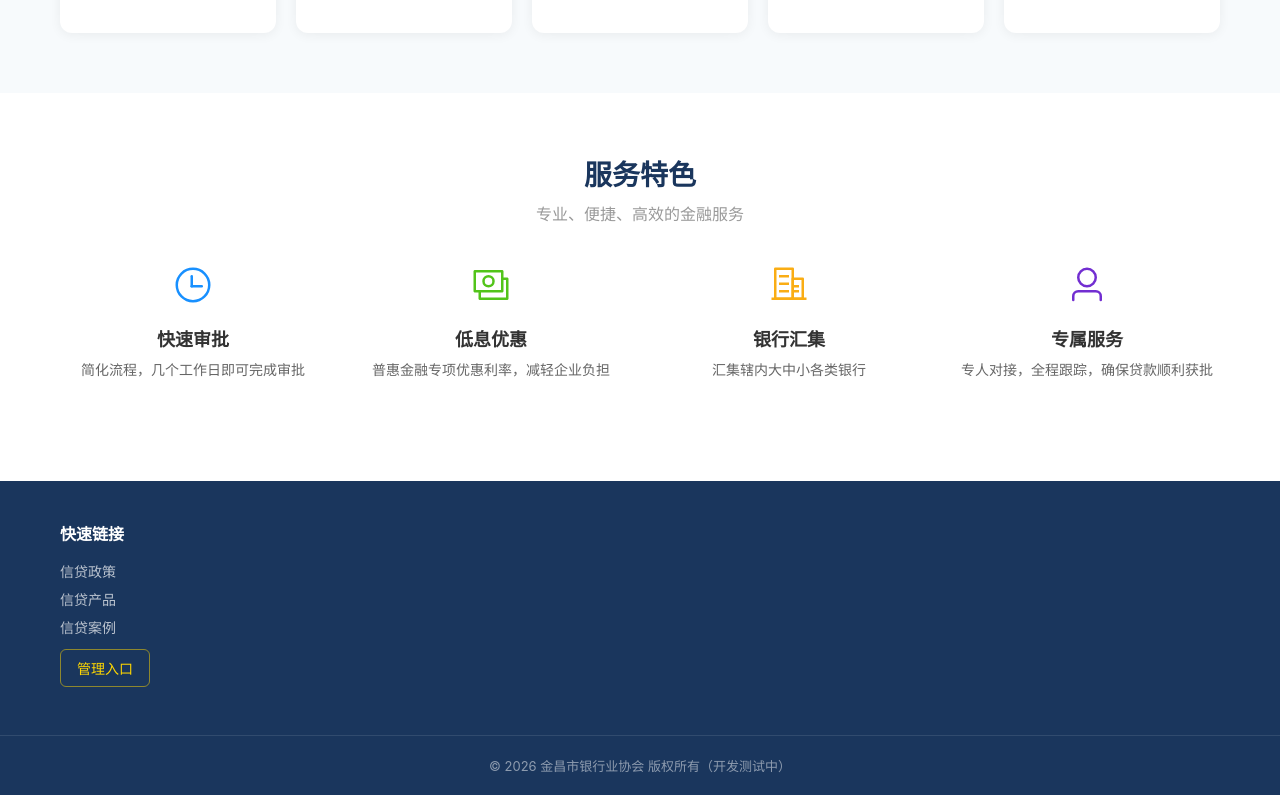
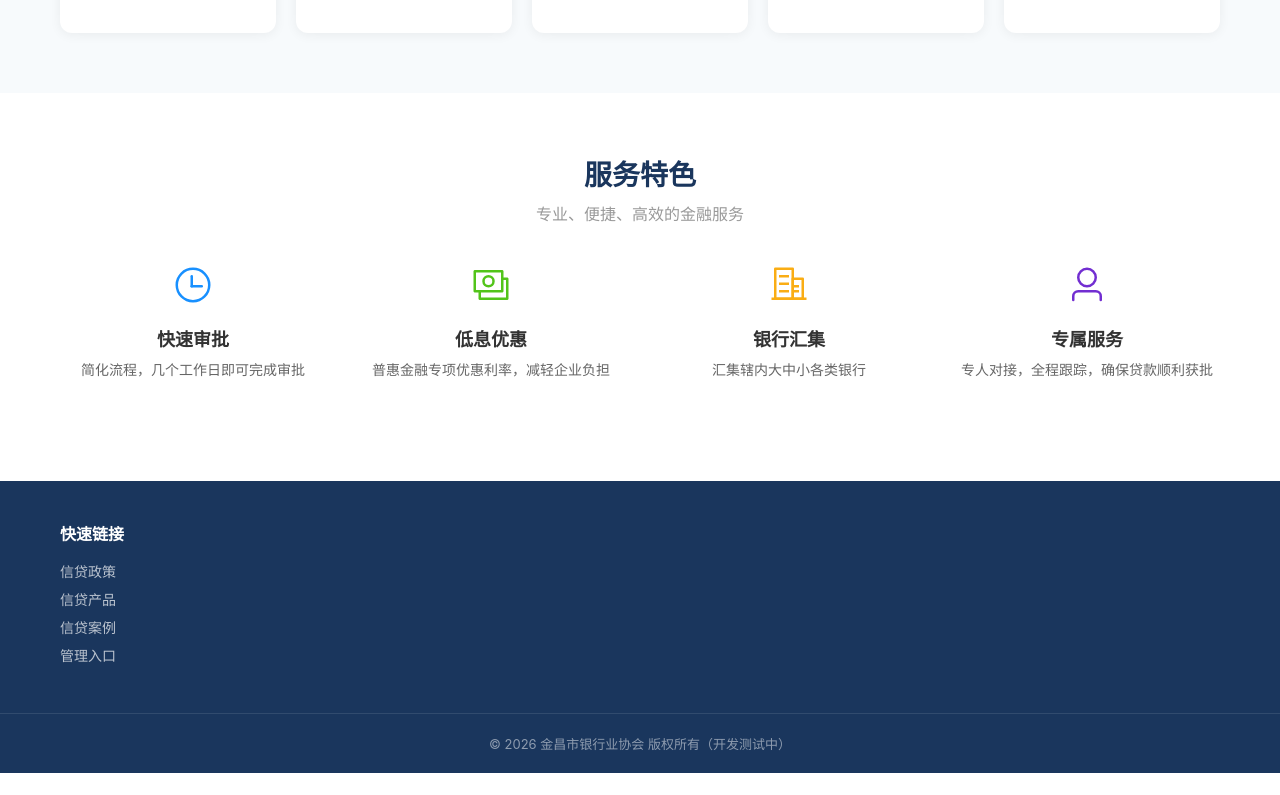
Before and after one commit to czjuntt/credit-platform-frontend, a Vue app: page / in a window 1280 px wide. Shown: the part 626-1421 px from the top of the page. After the commit the page ends 1399 px from the top, so only its background shows below. Built offline with nearby package versions, Linux system fonts and the light colour scheme.

Commit message:
改: 管理入口样式与快速链接统一

```diff
--- a/src/components/Footer.vue
+++ b/src/components/Footer.vue
@@ -6,7 +6,7 @@
         <router-link to="/policies">信贷政策</router-link>
         <router-link to="/products">信贷产品</router-link>
         <router-link to="/cases">信贷案例</router-link>
-        <router-link to="/login" class="admin-link">管理入口</router-link>
+        <router-link to="/login">管理入口</router-link>
       </div>
     </div>
     <div class="footer-bottom">
@@ -62,22 +62,6 @@
       color: #ffd700;
     }
   }
-
-  .admin-link {
-    display: inline-block;
-    margin-top: 4px;
-    padding: 8px 16px;
-    border: 1px solid rgba(255, 215, 0, 0.5);
-    border-radius: 6px;
-    color: #ffd700;
-    font-size: 14px;
-    transition: all 0.3s;
-
-    &:hover {
-      background: rgba(255, 215, 0, 0.15);
-      border-color: #ffd700;
-    }
-  }
 }
 
 .footer-bottom {
```
